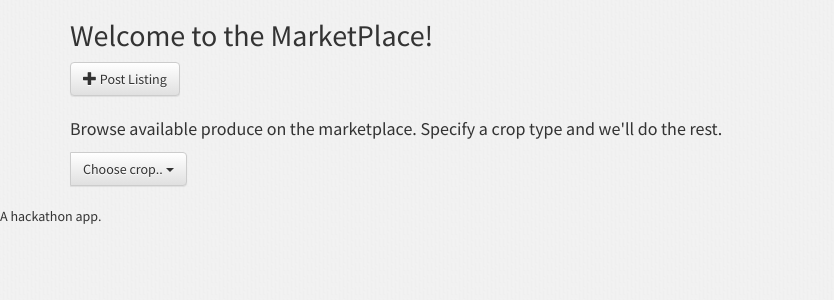
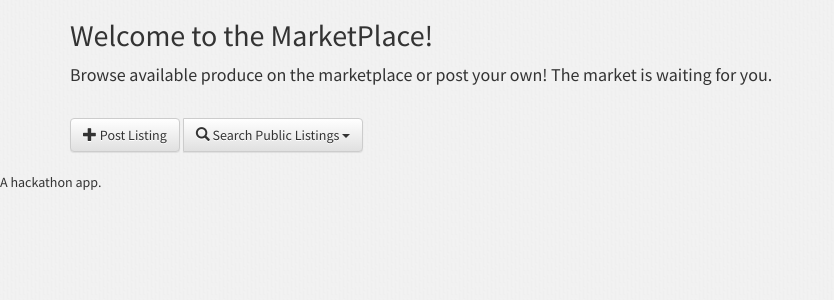
Before and after one commit to IPPETAD/agrilytics, a Flask app: page /market in a window 1280 px wide. Shown: the part 51-351 px from the top of the page, without its empty margins (0-834 px from the left). Run offline with Flask 2, Linux system fonts and the light colour scheme; data that the repository does not hold is empty; some libraries are stand-ins or nearby versions.

Commit message:
Marketplace Update Label changes

```diff
--- a/farm/forms.py
+++ b/farm/forms.py
@@ -23,4 +23,4 @@ class OfferForm(Form):
     crop = fields.SelectField('Crop', choices=[])
     tonnes = fields.FloatField('Size in Tonnes')
     user = fields.StringField('User')
-    price = fields.StringField('Price')
+    price = fields.FloatField('Price')
--- a/farm/templates/marketplace.html
+++ b/farm/templates/marketplace.html
@@ -12,15 +12,19 @@
 {% block content %}
 
 <h2>Welcome to the MarketPlace!</h2>
+<p>Browse available produce on the marketplace or post your own! The market is waiting for you.</p>
+
+<br />
+
 <button type="button" class="btn btn-default" onclick="document.location.href = '/market/new';">
     <span class="glyphicon glyphicon-plus"></span> Post Listing
 </button>
 
-<br/><br/>
-<p>Browse available produce on the marketplace. Specify a crop type and we'll do the rest.</p>
+
 <form id="searchForm" class="btn-group">
     <input class="span2" id="search_type" name="crop" type="hidden">
     <button type="button" class="btn btn-default dropdown-toggle" data-toggle="dropdown">
+        <span class="glyphicon glyphicon-search"></span>
         {% if crop %}
         {% for crop_type in crop_types %}
         {% if crop == crop_type.name %}
@@ -28,7 +32,7 @@
         {% endif %}
         {% endfor %}
         {% else %}
-            Choose crop..
+        Search Public Listings
         {% endif %}
         <span class="caret"></span>
     </button>
@@ -38,6 +42,7 @@
         {% endfor %}
     </ul>
 </form>
+
 
 <br /><br />
 
```
Lines whose indentation alone changed are shown as unchanged.
